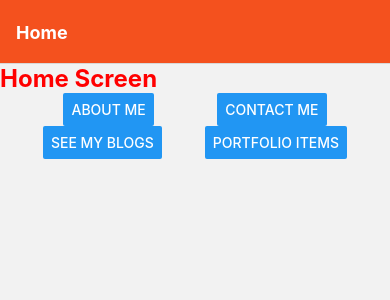
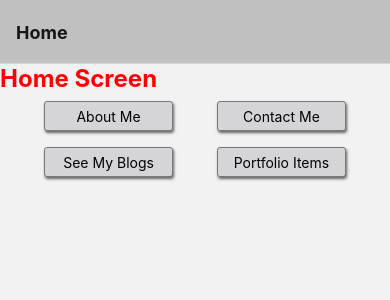
Before and after one commit to Uthaeus/portfolio-mobile-test6, a React Native app: screen / in a window 390 px wide. Shown: the top 300 px of the page. Built offline with nearby package versions, Linux system fonts and the light colour scheme.

Commit message:
created separate color schemes and global styles, created custom button component, added header options in nav

```diff
--- a/App.js
+++ b/App.js
@@ -9,6 +9,8 @@ import ContactScreen from './screens/ContactScreen';
 import BlogsScreen from './screens/BlogsScreen';
 import PortfoliosScreen from './screens/PortfoliosScreen';
 
+import { GlobalColors } from './ui/GlobalColors';
+
 const Stack = createNativeStackNavigator();
 
 export default function App() {
@@ -19,9 +21,9 @@ export default function App() {
       <NavigationContainer>
         <Stack.Navigator screenOptions={{
           headerStyle: {
-            backgroundColor: '#f4511e',
+            backgroundColor: GlobalColors.silver,
           },
-          headerTintColor: '#fff',
+          headerTintColor: '#161616',
           headerTitleStyle: {
             fontWeight: 'bold',
           },
@@ -32,16 +34,16 @@ export default function App() {
           <Stack.Screen name="Blogs" component={BlogsScreen} options={{
             title: 'My Blogs',
             headerStyle: {
-              backgroundColor: 'blue',
+              backgroundColor: GlobalColors.blogBlue,
             },
-            headerTintColor: 'black',
+            headerTintColor: 'white',
           }} />
           <Stack.Screen name="Portfolios" component={PortfoliosScreen} options={{
             title: 'My Portfolio Items',
             headerStyle: {
-              backgroundColor: 'green',
+              backgroundColor: GlobalColors.portfolioTan,
             },
-            headerTintColor: 'darkgrey',
+            headerTintColor: '#161616',
           }} />
         </Stack.Navigator>
       </NavigationContainer>
--- a/screens/HomeScreen.js
+++ b/screens/HomeScreen.js
@@ -1,4 +1,8 @@
 import { View, Text, Button, StyleSheet } from "react-native";
+
+import LinkButton from "../ui/LinkButton";
+
+import { GlobalColors } from "../ui/GlobalColors";
 
 function HomeScreen({ navigation }) {
     return (
@@ -6,13 +10,13 @@ function HomeScreen({ navigation }) {
             <Text style={styles.title}>Home Screen</Text>
 
             <View style={styles.actionsContainer}>
-                <Button onPress={() => navigation.navigate('About')} title="About Me" />
-                <Button onPress={() => navigation.navigate('Contact')} title="Contact Me" />
+                <LinkButton onPress={() => navigation.navigate('About')} title="About Me" backgroundColor={GlobalColors.lightSilver} color='black' />
+                <LinkButton onPress={() => navigation.navigate('Contact')} title="Contact Me" backgroundColor={GlobalColors.lightSilver} color='black' />
             </View>
 
             <View style={styles.actionsContainer}>
-                <Button onPress={() => navigation.navigate('Blogs')} title="See My Blogs" />
-                <Button onPress={() => navigation.navigate('Portfolios')} title="Portfolio Items" />
+                <LinkButton onPress={() => navigation.navigate('Blogs')} title="See My Blogs" backgroundColor={GlobalColors.lightSilver} color='black' />
+                <LinkButton onPress={() => navigation.navigate('Portfolios')} title="Portfolio Items" backgroundColor={GlobalColors.lightSilver} color='black' />
             </View>
         </View>
     );
--- /dev/null
+++ b/ui/GlobalColors.js
@@ -0,0 +1,20 @@
+
+export const GlobalColors = {
+    blogLightGrey: '#e7ecef',
+    blogGrey: '#8b8c89',
+    blogLightBlue: '#a3cef1',
+    blogBlue: '#6096ba',
+    blogDarkBlue: '#274c77',
+    portfolioLightBlue: '#93a8ac',
+    portfolioBlue: '#4c5760',
+    portfolioGrey: '#66635b',
+    portfolioLightTan: '#d7ceb2',
+    portfolioTan: '#a59e8c',
+    blue: '#74a3ad',
+    darkBlue: '#2a5565',
+    tan: '#c3b2a4',
+    brown: '#7f6d60',
+    grey: '#767a7e',
+    silver: '#c0c0c0',
+    lightSilver: '#d5d5d7'
+};
--- /dev/null
+++ b/ui/LinkButton.js
@@ -0,0 +1,34 @@
+import { Text, Pressable, StyleSheet } from "react-native";
+
+import { GlobalColors } from "./GlobalColors";
+
+function LinkButton({ title, onPress, backgroundColor, color }) {
+    return (
+        <Pressable onPress={onPress} style={[styles.button, {backgroundColor: backgroundColor || 'blue'}]}>
+            <Text style={[styles.buttonText, { color: color || 'white'}]}>{title}</Text>
+        </Pressable>
+    );
+}
+
+export default LinkButton;
+
+const styles = StyleSheet.create({
+    button: {
+        width: '33%',
+        height: 30,
+        borderRadius: 3,
+        borderWidth: 1,
+        borderColor: GlobalColors.grey,
+        shadowColor: 'black',
+        shadowOffset: { width: 1, height: 2 },
+        shadowOpacity: 0.6,
+        shadowRadius: 3,
+        elevation: 3,
+        justifyContent: 'center',
+        alignItems: 'center',
+        marginVertical: 8
+    },
+    buttonText: {
+        fontSize: 14,
+    }
+});
```
